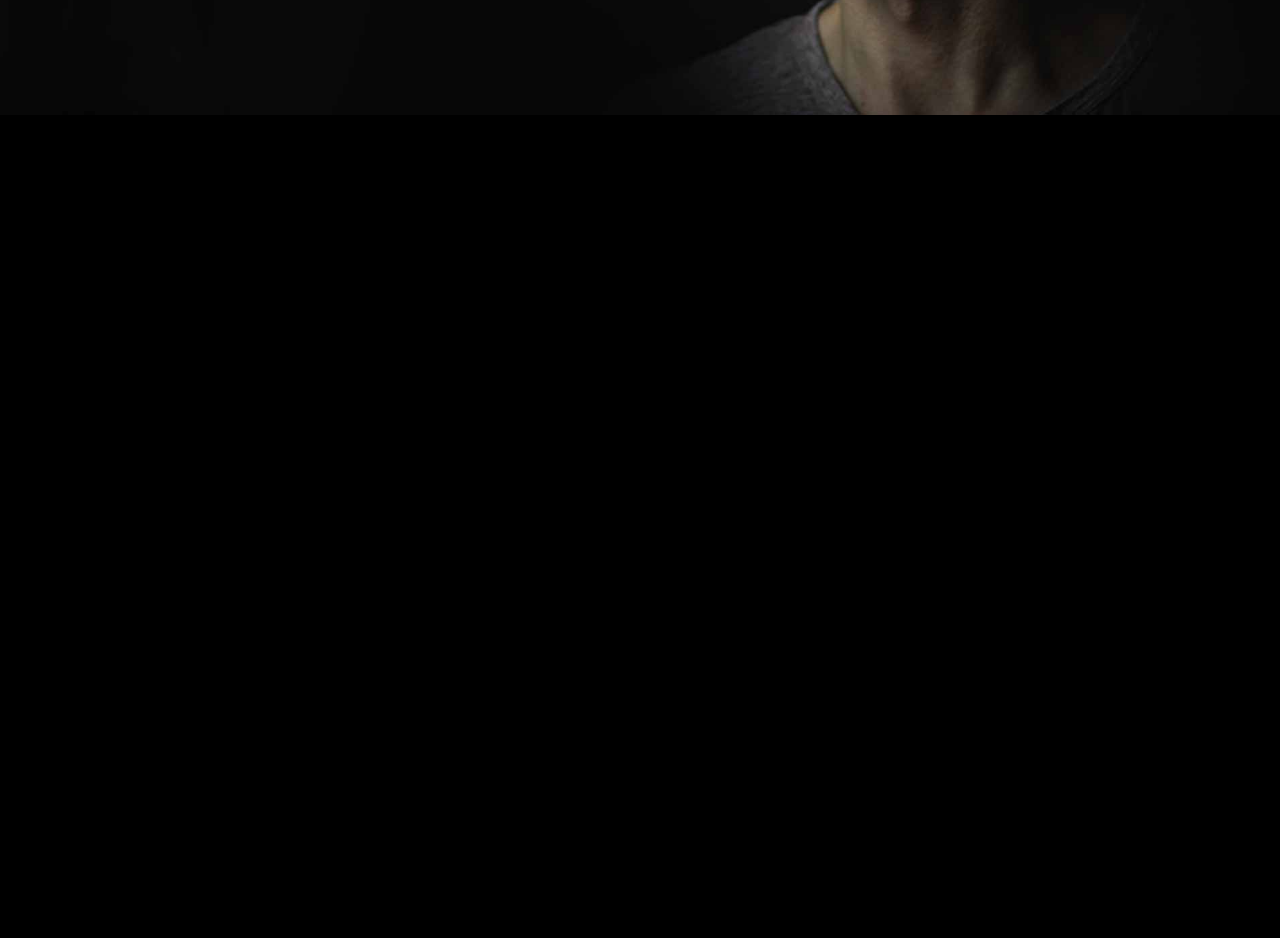
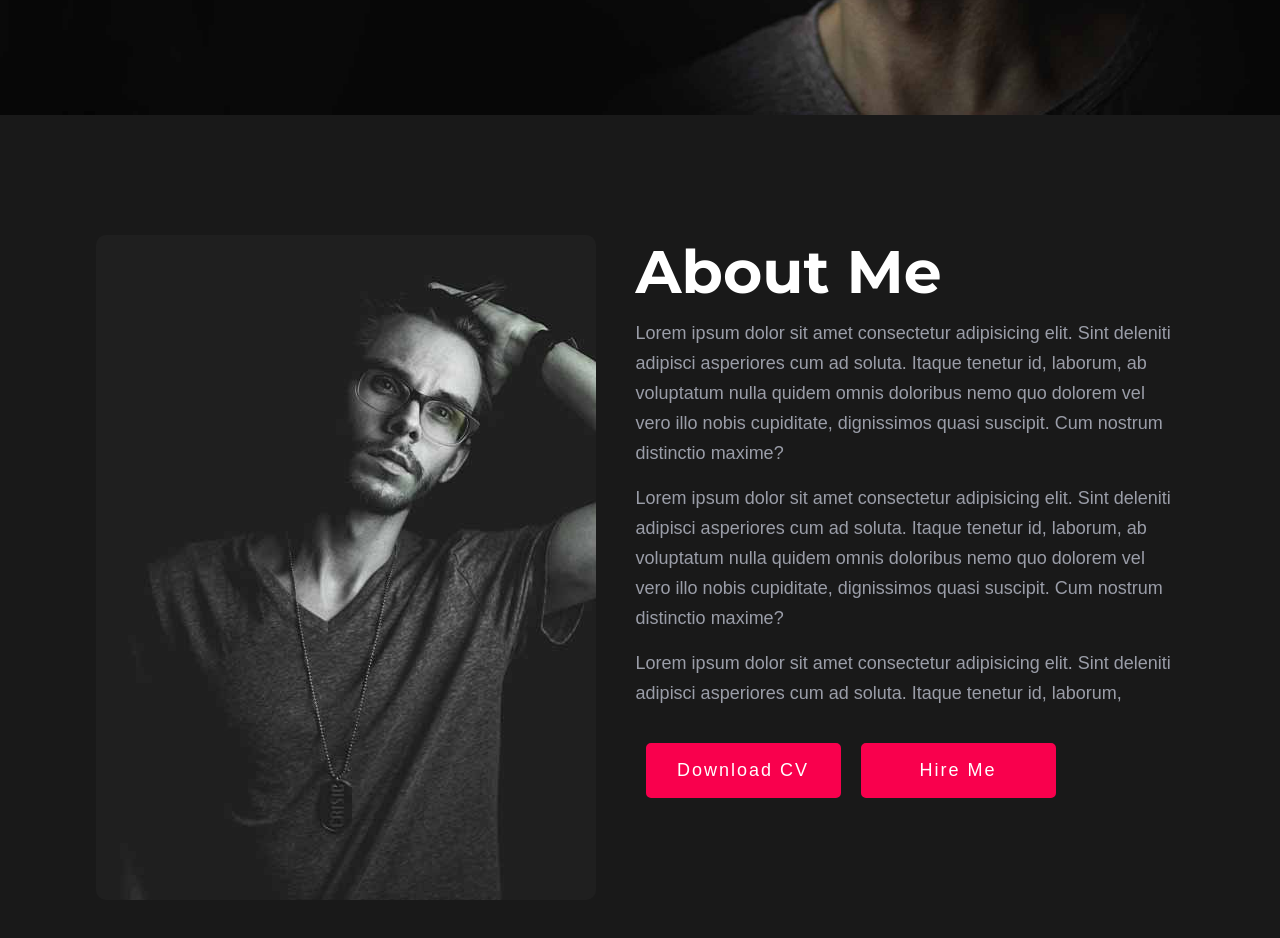
Before and after one commit to putuokky/nextjs-portfolio-trydo, a Next.js app: page / in a window 1280 px wide. Shown: the part 526-1464 px from the top of the page. Before the commit the page ends 800 px from the top, so only its background shows below. Built offline with nearby package versions, Linux system fonts and the light colour scheme.

Commit message:
aboutttt

```diff
--- /dev/null
+++ b/components/About.js
@@ -0,0 +1,38 @@
+
+export default function About() {
+  return (
+    <div className="about component__space">
+      <div className="container">
+        <div className="row">
+          <div className="col__2">
+            <img src="/img/about.jpg" alt="" className="about__img" />
+          </div>
+          <div className="col__2">
+            <h1 className="about__heading">
+              About Me
+            </h1>
+            <div className="about__meta">
+              <p className="abotu__text p__color">
+                Lorem ipsum dolor sit amet consectetur adipisicing elit. Sint deleniti adipisci asperiores cum ad soluta. Itaque tenetur id, laborum, ab voluptatum nulla quidem omnis doloribus nemo quo dolorem vel vero illo nobis cupiditate, dignissimos quasi suscipit. Cum nostrum distinctio maxime?
+              </p>
+              <p className="abotu__text p__color">
+                Lorem ipsum dolor sit amet consectetur adipisicing elit. Sint deleniti adipisci asperiores cum ad soluta. Itaque tenetur id, laborum, ab voluptatum nulla quidem omnis doloribus nemo quo dolorem vel vero illo nobis cupiditate, dignissimos quasi suscipit. Cum nostrum distinctio maxime?
+              </p>
+              <p className="abotu__text p__color">
+                Lorem ipsum dolor sit amet consectetur adipisicing elit. Sint deleniti adipisci asperiores cum ad soluta. Itaque tenetur id, laborum,
+              </p>
+              <div className="about__button d__flex align__items__center">
+                <a href="#">
+                  <button className="about btn pointer">Download CV</button>
+                </a>
+                <a href="#">
+                  <button className="about btn pointer">Hire Me</button>
+                </a>
+              </div>
+            </div>
+          </div>
+        </div>
+      </div>
+    </div>
+  )
+}
--- a/pages/index.js
+++ b/pages/index.js
@@ -1,9 +1,11 @@
+import About from "../components/About";
 import Header from "../components/Header";
 
 export default function Home() {
   return (
     <div>
       <Header />
+      <About />
     </div>
   )
 }
--- a/styles/globals.css
+++ b/styles/globals.css
@@ -205,3 +205,30 @@ h4.home__text {
   line-height: 40px;
 }
 /* end header.js / home.js */
+
+/* about.js */
+.about {
+  background: #191919;
+}
+img.about__img {
+  border-radius: 10px;
+  width: 100%;
+}
+h1.about__heading {
+  margin-bottom: 10px;
+  font-weight: 700;
+  text-align: start;
+  font-family: "Montserrat", sans-serif;
+  font-size: 60px;
+}
+button.about.btn.pointer {
+  text-transform: capitalize;
+  width: 195px;
+  height: 55px;
+  font-size: 18px;
+  transition: 0.4s ease;
+}
+.about__button {
+  padding: 20px 0;
+}
+/* end about.js */
```
